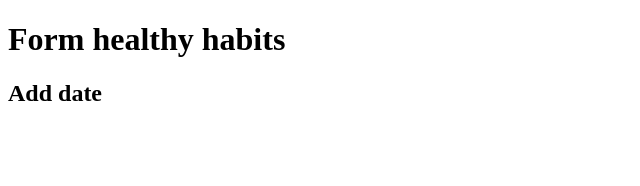
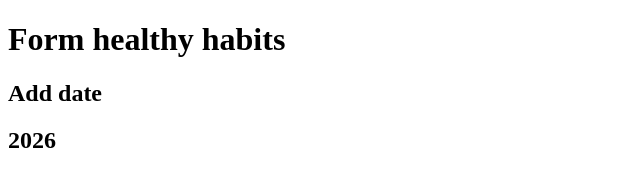
Before and after one commit to procorpiopaciano/workworkwork, a plain HTML site: page index.html in a window 1280 px wide. Shown: the full height of the page, 0-640 px from the left. Drawn offline with Linux system fonts and the light colour scheme.

Commit message:
Add year on index.html

```diff
--- a/index.html
+++ b/index.html
@@ -8,5 +8,6 @@
   <body>
     <h1>Form healthy habits</h1>
     <h2>Add date</h2>
+    <h2>2026</h2>
   </body>
 </html>
```
